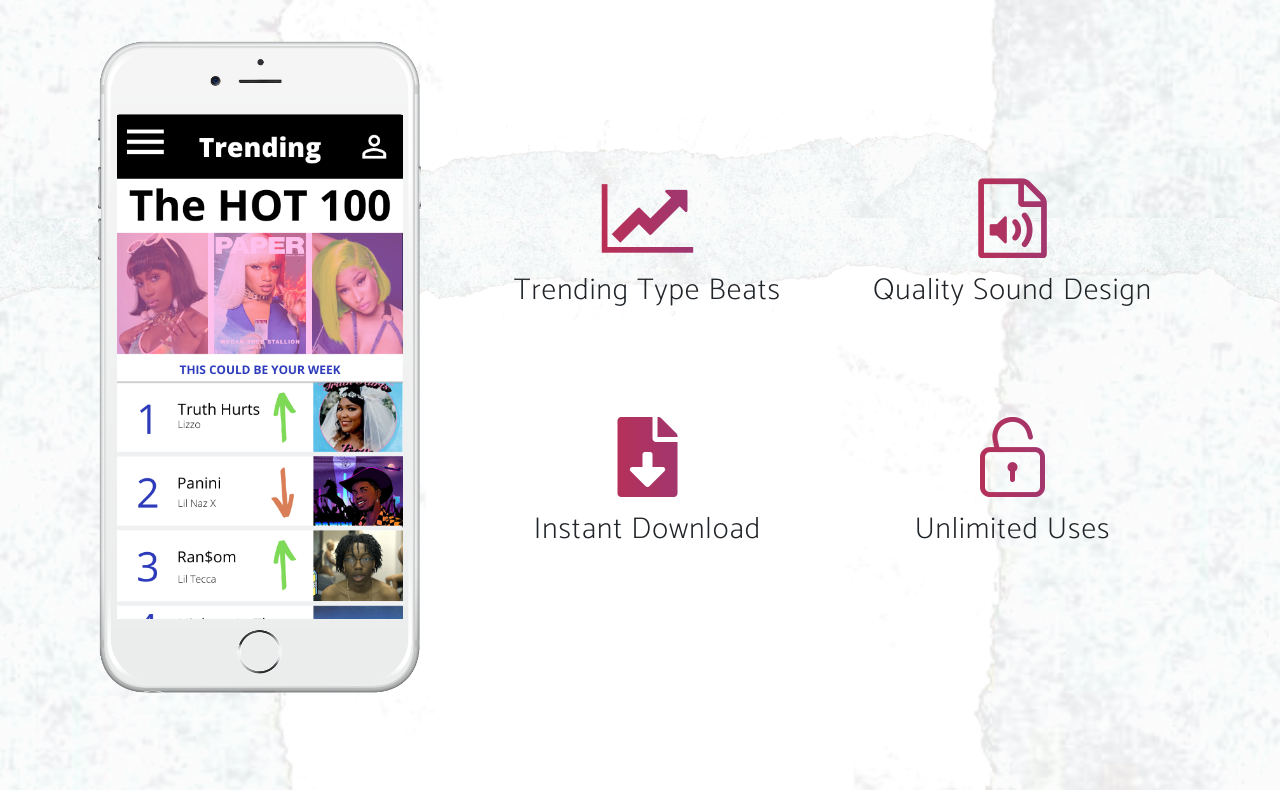
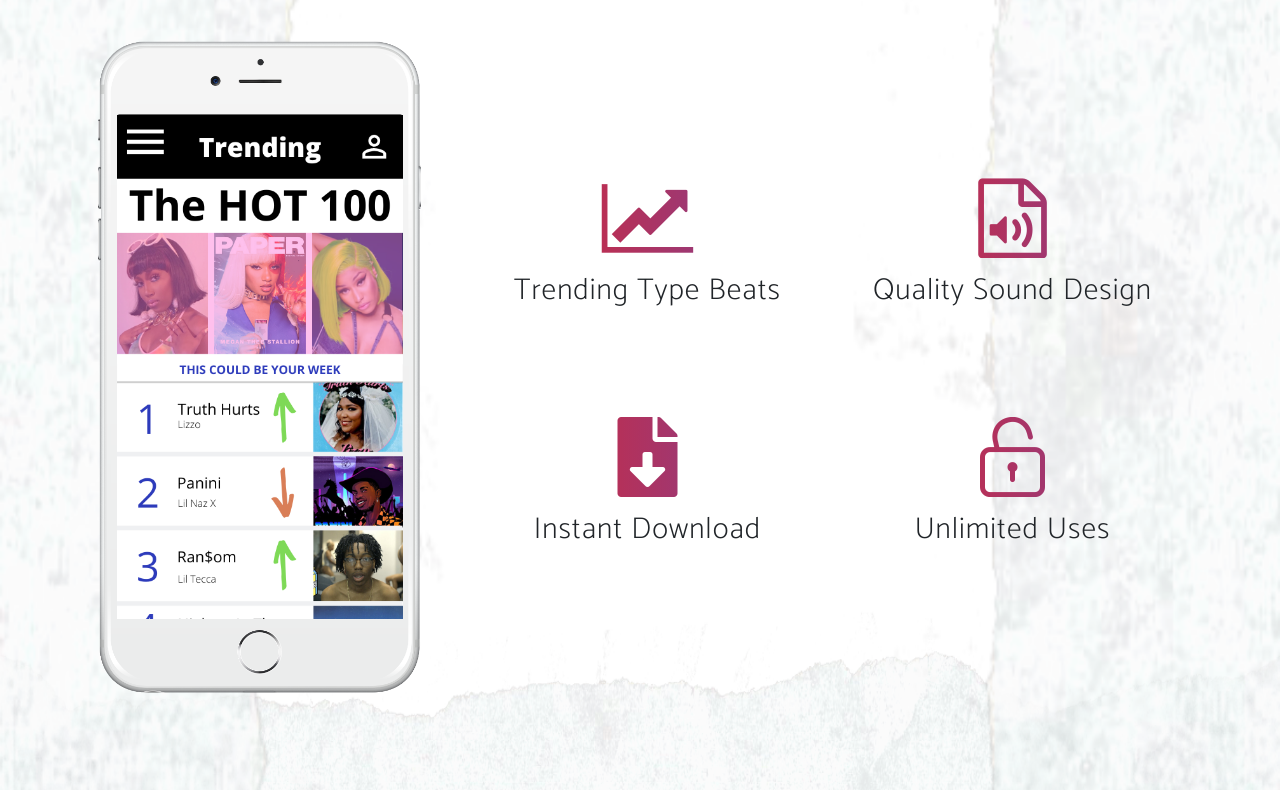
Before and after one commit to TayoAki/landing, a plain HTML site: page index.html in a window 1280 px wide. Shown: the part 624-1414 px from the top of the page. Drawn offline with nearby package versions, Linux system fonts and the light colour scheme; a web font is replaced by a local one.

Commit message:
background

```diff
--- a/assets/css/untitled.css
+++ b/assets/css/untitled.css
@@ -37,3 +37,8 @@ section.features .section-heading p {
 
 .device-mockup > .device {
 }
+
+#features {
+  background-image: url("../../assets/img/Backgroundborder.png");
+  background-repeat: round;
+}
--- a/index.html
+++ b/index.html
@@ -20,7 +20,7 @@
 </head>
 
 <body id="page-top">
-    <section id="features" class="features" style="background-image: url(&quot;assets/img/Backgroundborder.png&quot;);background-size: contain;/*background-origin: initial;*/">
+    <section id="features" class="features">
         <div class="row">
             <div class="col text-center"><img class="flash animated" id="logo" src="assets/img/Logo.png"></div>
         </div>
```
